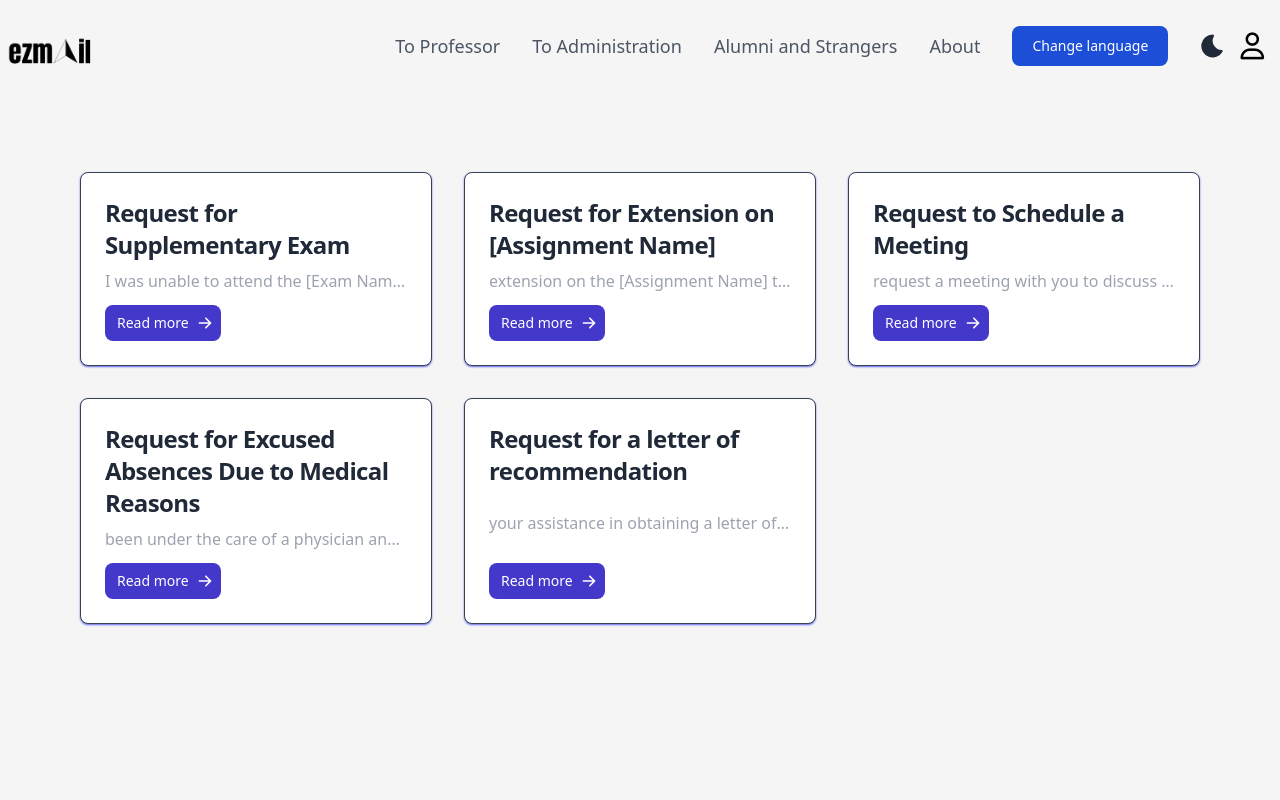
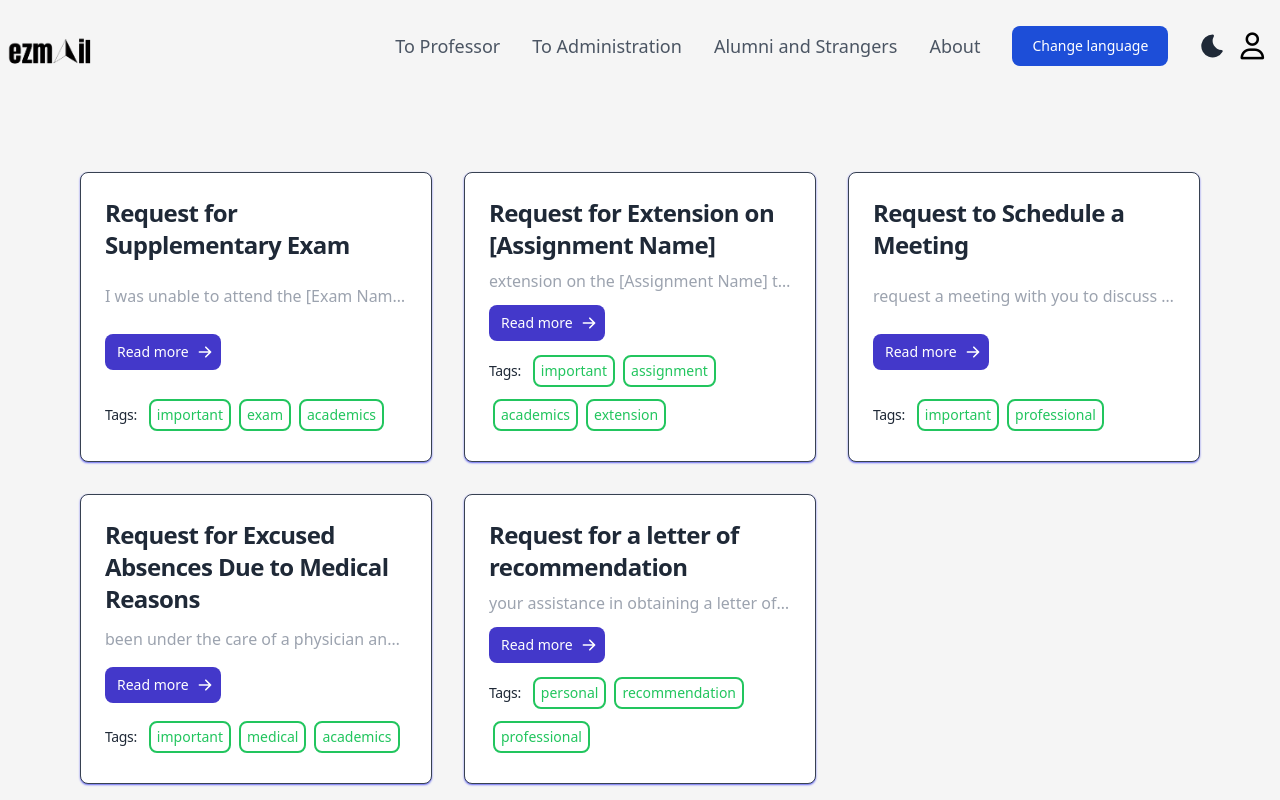
Before and after one commit to IshaanAdarsh/ezmail, a SvelteKit app: page /prof in a window 1280 px wide. Shown: the top 800 px of the page. Built offline with nearby package versions, Linux system fonts and the light colour scheme.

Commit message:
Added tags, searchbar

```diff
--- a/src/routes/admin/+page.server.js
+++ b/src/routes/admin/+page.server.js
@@ -5,7 +5,8 @@ export function load(){
         summaries: posts.map((post) => ({
             slug: post.slug,
             title: post.title,
-            subject: post.subject
+            subject: post.subject,
+            tag: post.tag
         }))
     };
 }
--- a/src/routes/admin/+page.svelte
+++ b/src/routes/admin/+page.svelte
@@ -5,7 +5,7 @@
 
 <div class="min-h-screen sm:mt-16 mt-5 text-sm">
         <grid class="grid lg:grid-cols-3 md:grid-cols-2 grid-cols-1   gap-8 content-start auto-cols-auto auto-rows-auto justify-center p-4 w-[90%] mx-auto">
-            {#each data.summaries as {slug, title, subject}}
+            {#each data.summaries as {slug, title, subject, tag}}
             <div class="w-full flex flex-col justify-between shadow-sm shadow-primary-500  p-6 mx-auto border  rounded-lg bg-white dark:bg-gray-800 border-gray-700">
                 <a href="/admin/{slug}">
                     <h5 class="mb-2 text-xl md:text-2xl font-bold tracking-tight text-gray-800 dark:text-white">{title}</h5>
@@ -15,6 +15,16 @@
                     Read more
                     <svg aria-hidden="true" class="w-4 h-4 ml-2 -mr-1" fill="currentColor" viewBox="0 0 20 20" xmlns="http://www.w3.org/2000/svg"><path fill-rule="evenodd" d="M10.293 3.293a1 1 0 011.414 0l6 6a1 1 0 010 1.414l-6 6a1 1 0 01-1.414-1.414L14.586 11H3a1 1 0 110-2h11.586l-4.293-4.293a1 1 0 010-1.414z" clip-rule="evenodd"></path></svg>
                 </a>
+                <div div class="flex flex-row mt-2 flex-wrap items-center">
+                    <h5 class="mr-2 text-lg md:text-sm tracking-tight text-gray-800 dark:text-white">Tags: </h5>
+                    {#each tag as taga}
+                        <div
+                            class="inline-flex w-fit items-center mx-1 my-1.5 px-1.5 py-1 text-sm font-medium text-center text-green-500 rounded-lg bg-green-200 bg-opacity-0 border-2 border-green-500 focus:ring-4 focus:outline-none focus:ring-primary-800"
+                        >
+                            {taga}
+                        </div>
+                    {/each}
+                </div>
             </div>
             {/each}
     </grid>
--- a/src/routes/admin/data.js
+++ b/src/routes/admin/data.js
@@ -15,7 +15,8 @@ export const posts = [
 
 		'\n\nSincerely,'+
 		'\n[Your Name]'+
-		'\n[Your contact information (phone number and email address)]'
+		'\n[Your contact information (phone number and email address)]',
+		tag: ['request' , 'bona fide' , 'academics']
 	},
 
 	{
@@ -31,7 +32,8 @@ export const posts = [
 
 			'\n\nI would greatly appreciate your attention to this matter and look forward to discussing this further with you.'+
 
-			'\n\nThank you for your time and consideration.\n\nSincerely,\n[Your Name]'
+			'\n\nThank you for your time and consideration.\n\nSincerely,\n[Your Name]',
+			tag: ['issue' , 'academics']
 	},
 
 	{
@@ -47,7 +49,8 @@ export const posts = [
 
 			'\nI would like to request that the administration consider allocating more resources and support for [specific group or issue]. I would also be willing to meet with you to discuss this issue further and provide more information about the specific impact that the lack of resources and support is having on students.'+
 
-			'\n\nThank you for your time and consideration.\n\nSincerely,\n[Your Name]'
+			'\n\nThank you for your time and consideration.\n\nSincerely,\n[Your Name]',
+			tag: ['resources' , 'academics']
 	},
 
 	{
@@ -64,7 +67,8 @@ export const posts = [
 
 		'\nI understand that creating a new program takes a lot of time and resources, but I believe that the benefits of this program would be well worth the investment. I look forward to hearing your thoughts and feedback on this idea.'+
 
-		'\n\nThank you for your time and consideration.\n\nSincerely,\n[Your Name]'
+		'\n\nThank you for your time and consideration.\n\nSincerely,\n[Your Name]',
+		tag: ['suggestion' , 'academics']
 	},
 
 	{
@@ -81,7 +85,8 @@ export const posts = [
 
 		'\n\nThank you for your attention to this matter.'+
 
-		'\n\nSincerely,\n[Your Name]\n[Your dorm and room number]\n[Your contact information (phone number and email address)]'
+		'\n\nSincerely,\n[Your Name]\n[Your dorm and room number]\n[Your contact information (phone number and email address)]',
+		tag: ['hostel' , 'report' , 'academics']
 	},
 
 	{
@@ -105,7 +110,8 @@ export const posts = [
 
 		'\n\nSincerely,'+
 		'\n[Your Name]'+
-		'\n[Your contact information (phone number and email address)]'
+		'\n[Your contact information (phone number and email address)]',
+		tag: ['complaint' , 'feedback' , 'academics']
 	},
 
 ];
--- a/src/routes/others/+page.server.js
+++ b/src/routes/others/+page.server.js
@@ -5,7 +5,8 @@ export function load(){
         summaries: posts.map((post) => ({
             slug: post.slug,
             title: post.title,
-            subject: post.subject
+            subject: post.subject,
+            tag: post.tag
         }))
     };
 }
--- a/src/routes/others/+page.svelte
+++ b/src/routes/others/+page.svelte
@@ -4,7 +4,7 @@
 
 <div class="min-h-screen sm:mt-16 mt-5 text-sm">
         <grid class="grid lg:grid-cols-3 md:grid-cols-2 grid-cols-1   gap-8 content-start auto-cols-auto auto-rows-auto justify-center p-4 w-[90%] mx-auto">
-            {#each data.summaries as {slug, title, subject}}
+            {#each data.summaries as {slug, title, subject, tag}}
             <div class="w-full flex flex-col justify-between shadow-sm shadow-primary-500  p-6 mx-auto border  rounded-lg bg-white dark:bg-gray-800 border-gray-700">
                 <a href="/others/{slug}">
                     <h5 class="mb-2 text-xl md:text-2xl font-bold tracking-tight text-gray-800 dark:text-white">{title}</h5>
@@ -14,6 +14,16 @@
                     Read more
                     <svg aria-hidden="true" class="w-4 h-4 ml-2 -mr-1" fill="currentColor" viewBox="0 0 20 20" xmlns="http://www.w3.org/2000/svg"><path fill-rule="evenodd" d="M10.293 3.293a1 1 0 011.414 0l6 6a1 1 0 010 1.414l-6 6a1 1 0 01-1.414-1.414L14.586 11H3a1 1 0 110-2h11.586l-4.293-4.293a1 1 0 010-1.414z" clip-rule="evenodd"></path></svg>
                 </a>
+                <div div class="flex flex-row mt-2 flex-wrap items-center">
+                    <h5 class="mr-2 text-lg md:text-sm tracking-tight text-gray-800 dark:text-white">Tags: </h5>
+                    {#each tag as taga}
+                        <div
+                            class="inline-flex w-fit items-center mx-1 my-1.5 px-1.5 py-1 text-sm font-medium text-center text-green-500 rounded-lg bg-green-200 bg-opacity-0 border-2 border-green-500 focus:ring-4 focus:outline-none focus:ring-primary-800"
+                        >
+                            {taga}
+                        </div>
+                    {/each}
+                </div>
             </div>
             {/each}
     </grid>
--- a/src/routes/others/data.js
+++ b/src/routes/others/data.js
@@ -17,7 +17,8 @@ export const posts = [
 			'\n\nThank you for your time and consideration. We look forward to hearing from you soon.'+
 
 			'\n\nBest regards,'+
-			'\n[Your Name]'
+			'\n[Your Name]',
+			tag: ['support' , 'alumni' , 'personal']
 	},
 
 	{
@@ -35,7 +36,8 @@ export const posts = [
 		'\n\nThank you for your time and consideration. I look forward to hearing from you soon.'+
 
 		'\nBest regards,'+
-		'\n[Your Name]'
+		'\n[Your Name]',
+		tag: ['advice' , 'request' , 'professional']
 	},
 
 
@@ -52,7 +54,8 @@ export const posts = [
 		'\n\nThank you for your time and consideration. I look forward to hearing from you soon.'+
 
 		'\n\nBest regards,'+
-		'\n[Your Name]'
+		'\n[Your Name]',
+		tag: ['request' , 'personal']
 	},
 	{
 		slug: 'network',
@@ -69,7 +72,8 @@ export const posts = [
 		'\nThank you for your time and consideration. I look forward to hearing from you soon.'+
 
 		'\n\nBest regards,'+
-		'\n[Your Name]'
+		'\n[Your Name]',
+		tag: ['request' , 'network' , 'alumni']
 	},
 	{
 		slug: 'sorry',
@@ -89,7 +93,8 @@ export const posts = [
 
 		'\n\nSincerely,'+
 
-		'\n[your name]'
+		'\n[your name]',
+		tag: ['apology' , 'event' , 'personal']
 	},
 	{
 		slug: 'mentor',
@@ -102,7 +107,8 @@ export const posts = [
 		'The commitment is flexible, and you can choose the level of involvement that works best for you. Whether you want to meet with us regularly or simply answer occasional emails, your time and expertise will be greatly appreciated.\n\n'+
 		'If you are interested in becoming an alumni mentor, please let us know and we can arrange a meeting time that works best for you. We understand that your time is valuable and we would be happy to work around your schedule.\n\n'+
 
-		'\n\nThank you for your time and consideration. We look forward to hearing from you soon.\n\nBest regards,\n[Your Name]'
+		'\n\nThank you for your time and consideration. We look forward to hearing from you soon.\n\nBest regards,\n[Your Name]',
+		tag: ['request' , 'alumni' , 'mentor']
 	},
 
 ];
--- a/src/routes/prof/+page.server.js
+++ b/src/routes/prof/+page.server.js
@@ -5,7 +5,8 @@ export function load(){
         summaries: posts.map((post) => ({
             slug: post.slug,
             title: post.title,
-            subject: post.subject
+            subject: post.subject,
+            tag: post.tag
         }))
     };
 }
--- a/src/routes/prof/+page.svelte
+++ b/src/routes/prof/+page.svelte
@@ -2,19 +2,55 @@
     export let data;
 </script>
 
-<div div class="min-h-screen sm:mt-16 mt-5 text-sm " >
-    <grid class="grid lg:grid-cols-3 md:grid-cols-2 grid-cols-1   gap-8 content-start auto-cols-auto auto-rows-auto justify-center p-4 w-[90%] mx-auto">
-        {#each data.summaries as {slug, title, subject}}
-        <div class="w-full flex flex-col justify-between shadow-sm shadow-primary-500  p-6 mx-auto border  rounded-lg bg-white dark:bg-gray-800 border-gray-700">
-            <a href="/prof/{slug}">
-                <h5 class="mb-2 text-xl md:text-2xl font-bold tracking-tight text-gray-800 dark:text-white">{title}</h5>
-            </a>
-            <p class="mb-3 font-normal text-sm sm:text-base text-gray-400 truncate">{subject}</p>
-            <a href="/prof/{slug}" class="inline-flex w-fit items-center px-3 py-2 text-sm font-medium text-center text-white  rounded-lg  focus:ring-4 focus:outline-none  bg-primary-700 hover:bg-primary-500 focus:ring-primary-800">
-                Read more
-                <svg aria-hidden="true" class="w-4 h-4 ml-2 -mr-1" fill="currentColor" viewBox="0 0 20 20" xmlns="http://www.w3.org/2000/svg"><path fill-rule="evenodd" d="M10.293 3.293a1 1 0 011.414 0l6 6a1 1 0 010 1.414l-6 6a1 1 0 01-1.414-1.414L14.586 11H3a1 1 0 110-2h11.586l-4.293-4.293a1 1 0 010-1.414z" clip-rule="evenodd"></path></svg>
-            </a>
-        </div>
+<div div class="min-h-screen sm:mt-16 mt-5 text-sm">
+    <grid
+        class="grid lg:grid-cols-3 md:grid-cols-2 grid-cols-1 gap-8 content-start auto-cols-auto auto-rows-auto justify-center p-4 w-[90%] mx-auto"
+    >
+        {#each data.summaries as { slug, title, subject, tag }}
+            <div
+                class="w-full flex flex-col justify-between shadow-sm shadow-primary-500 p-6 mx-auto border rounded-lg bg-white dark:bg-gray-800 border-gray-700"
+            >
+                <a href="/prof/{slug}">
+                    <h5
+                        class="mb-2 text-xl md:text-2xl font-bold tracking-tight text-gray-800 dark:text-white"
+                    >
+                        {title}
+                    </h5>
+                </a>
+                <p
+                    class="mb-3 font-normal text-sm sm:text-base text-gray-400 truncate"
+                >
+                    {subject}
+                </p>
+                <a
+                    href="/prof/{slug}"
+                    class="inline-flex w-fit items-center px-3 py-2 text-sm font-medium text-center text-white rounded-lg focus:ring-4 focus:outline-none bg-primary-700 hover:bg-primary-500 focus:ring-primary-800"
+                >
+                    Read more
+                    <svg
+                        aria-hidden="true"
+                        class="w-4 h-4 ml-2 -mr-1"
+                        fill="currentColor"
+                        viewBox="0 0 20 20"
+                        xmlns="http://www.w3.org/2000/svg"
+                        ><path
+                            fill-rule="evenodd"
+                            d="M10.293 3.293a1 1 0 011.414 0l6 6a1 1 0 010 1.414l-6 6a1 1 0 01-1.414-1.414L14.586 11H3a1 1 0 110-2h11.586l-4.293-4.293a1 1 0 010-1.414z"
+                            clip-rule="evenodd"
+                        ></path></svg
+                    >
+                </a>
+                <div div class="flex flex-row mt-2 flex-wrap items-center">
+                    <h5 class="mr-2 text-lg md:text-sm tracking-tight text-gray-800 dark:text-white">Tags: </h5>
+                    {#each tag as taga}
+                        <div
+                            class="inline-flex w-fit items-center mx-1 my-1.5 px-1.5 py-1 text-sm font-medium text-center text-green-500 rounded-lg bg-green-200 bg-opacity-0 border-2 border-green-500 focus:ring-4 focus:outline-none focus:ring-primary-800"
+                        >
+                            {taga}
+                        </div>
+                    {/each}
+                </div>
+            </div>
         {/each}
     </grid>
-</div >
+</div>
--- a/src/routes/prof/data.js
+++ b/src/routes/prof/data.js
@@ -9,7 +9,8 @@ export const posts = [
 
 		'\nI assure you that I have been keeping up with the course material and I am fully prepared to take the exam. I would be happy to schedule a time that is convenient for you to administer the make-up exam.'+
 
-		'\n\nThank you for your understanding and support.\n\nSincerely,\n[Your Name]'
+		'\n\nThank you for your understanding and support.\n\nSincerely,\n[Your Name]',
+		tag: ['important' , 'exam' , 'academics']
 	},
 
 	{
@@ -27,7 +28,8 @@ export const posts = [
 
 			'\nThank you for your understanding and support.'+
 
-			'\n\nSincerely,\n[Your Name]'
+			'\n\nSincerely,\n[Your Name]',
+			tag: ['important' , 'assignment' , 'academics' , 'extension']
 	},
 
 	{
@@ -40,7 +42,8 @@ export const posts = [
 
 		'\nI am available to meet at your convenience and I would be happy to schedule a time that works best for you. Please let me know the best time and location for us to meet, and I will make sure to be there.'+
 
-		'\n\nThank you for your time and support.\n\nSincerely,\n[Your Name]'
+		'\n\nThank you for your time and support.\n\nSincerely,\n[Your Name]',
+		tag: ['important' , 'professional']
 	},
 
 	{
@@ -57,7 +60,8 @@ export const posts = [
 
 		'\nThank you for your understanding and support.'+
 
-		'\nSincerely,\n[Your Name]'
+		'\nSincerely,\n[Your Name]',
+		tag: ['important' , 'medical' , 'academics']
 	},
 	{
 		slug: 'recomm',
@@ -69,6 +73,7 @@ export const posts = [
 
 		'I have attached my resume and a list of my achievements to this email for your reference. If you are willing to write me a letter of recommendation, please let me know what specific information you need from me and the deadline for the letter.'+
 
-		'\n\nThank you for your time and support.\n\nSincerely,\n[Your Name]'
+		'\n\nThank you for your time and support.\n\nSincerely,\n[Your Name]',
+		tag: ['personal' , 'recommendation' , 'professional']
 	}
 ];
```
Also changed, not shown: src/routes/+page.svelte (+14 -0 lines).
